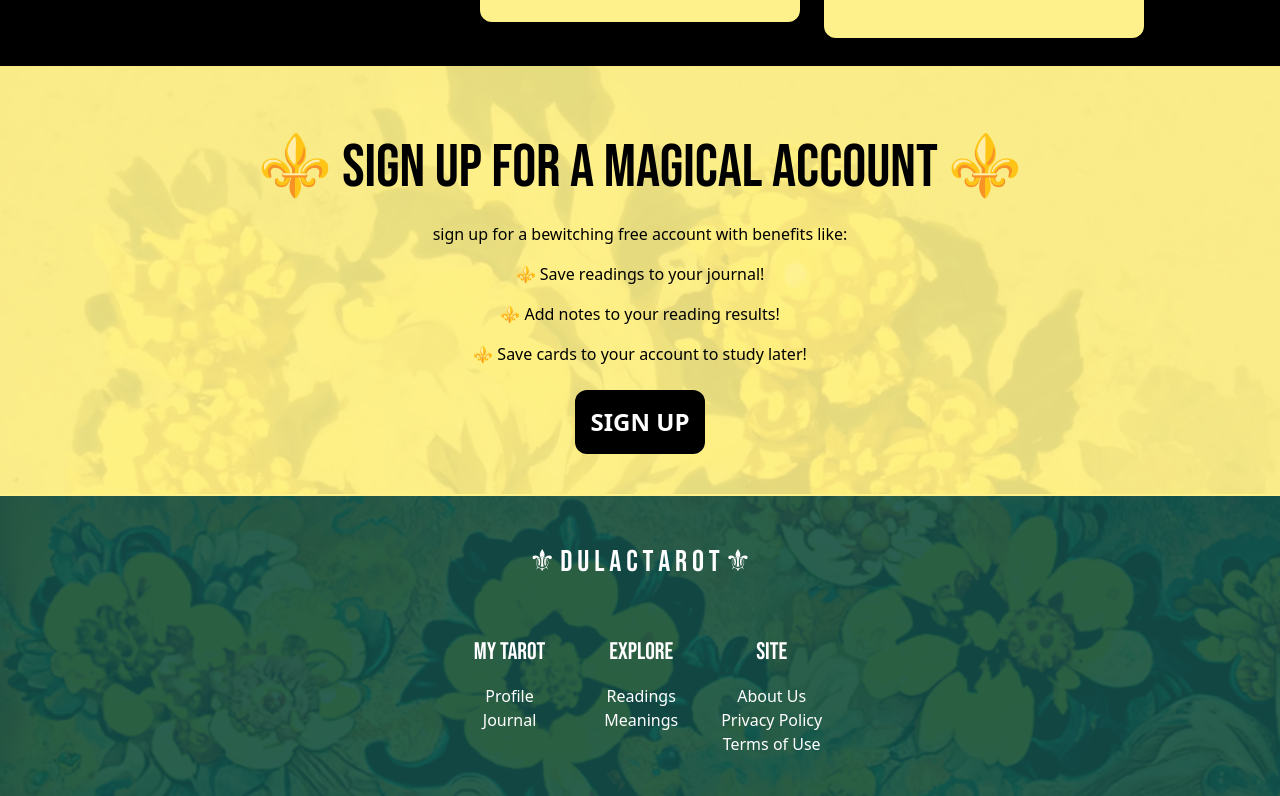
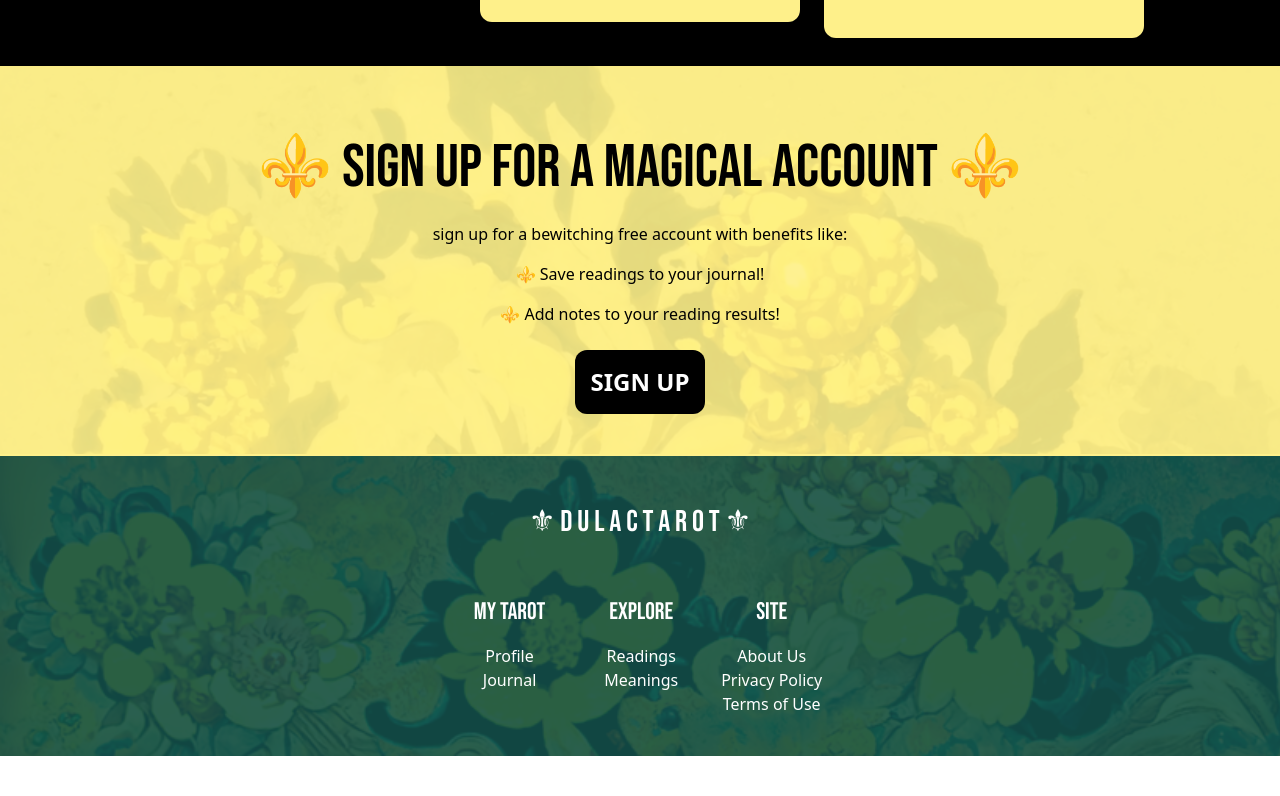
Before and after one commit to ccingram94/dulactarot, a Next.js app: page / in a window 1280 px wide. Shown: the part 602-1398 px from the top of the page. After the commit the page ends 1358 px from the top, so only its background shows below. Built offline with nearby package versions, Linux system fonts and the light colour scheme; no server answers.

Commit message:
updated sign up section

```diff
--- a/components/signupsection.js
+++ b/components/signupsection.js
@@ -19,7 +19,6 @@ export default function SignUpSection() {
                 <p className="text-center p-2">sign up for a bewitching free account with benefits like:</p>
                 <p className="text-center p-2">⚜️ Save readings to your journal!</p>
                 <p className="text-center p-2">⚜️ Add notes to your reading results!</p>
-                <p className="text-center p-2">⚜️ Save cards to your account to study later!</p>
                 <div className="flex flex-row flex-wrap justify-center text-center items-center p-2">
                     <button onClick={() => signIn()} className="bg-black text-white max-w-fit p-4 m-2 text-2xl font-bold rounded-xl">SIGN UP</button>
                 </div>
```
